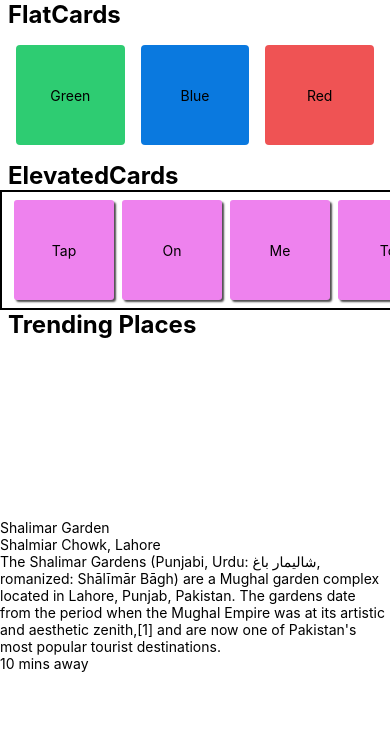
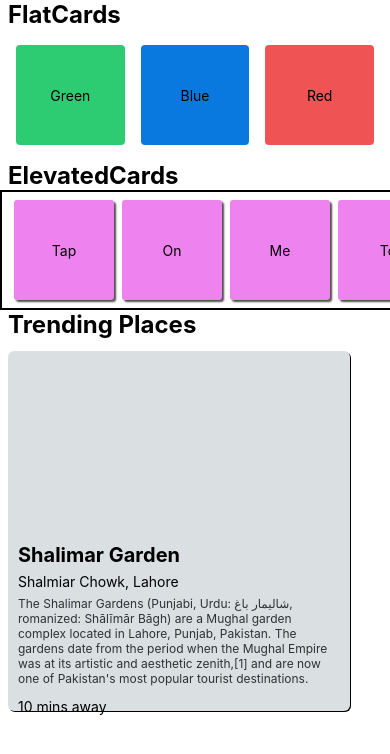
Before and after one commit to haseebt456/styler-app, a React Native app: screen / in a window 390 px wide. Shown: the top 754 px of the page. Built offline with nearby package versions, Linux system fonts and the light colour scheme.

Commit message:
Add styling to card

```diff
--- a/components/FancyCard.tsx
+++ b/components/FancyCard.tsx
@@ -28,14 +28,49 @@ const styles = StyleSheet.create({
         fontWeight: 'bold',
         paddingHorizontal: 8
       },
-      card:{},
-      cardElevated:{},
+      card:{
+        height:360,
+        width:342,
+        marginHorizontal:8,
+        marginVertical:12,
+        borderRadius:6
+
+      },
+      cardElevated:{
+        backgroundColor:'#DAE0E2',
+        elevation:3,
+        shadowOffset: {
+            width:1,
+            height:1
+        },
+        shadowColor: 'black'
+      },
       cardImage: {
-        height:180
+        height:180,
+        marginBottom: 12,
+        borderTopLeftRadius:6,
+        borderTopRightRadius:6
       },
-      cardBody:{},
-      cardTitle:{},
-      cardLabel:{},
-      cardDescription:{},
+      cardBody:{
+        flex:1,
+        flexGrow:1,
+        paddingHorizontal:10
+
+      },
+      cardTitle:{
+        fontSize:20,
+        fontWeight:'bold',
+        marginBottom:6
+      },
+      cardLabel:{
+        fontSize:14,
+        marginBottom:6
+      },
+      cardDescription:{
+        color:'#2C3335',
+        fontSize:12,
+        marginBottom:12,
+        flexShrink:1
+      },
       cardFooter: {}
 })
```
